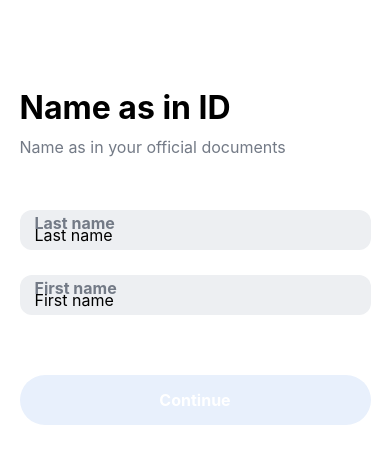
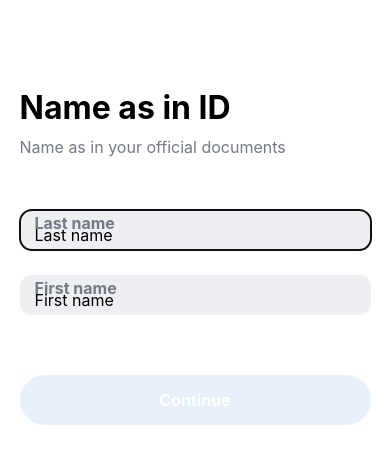
Before and after one commit to Matsuel/revolut-app, a React Native app: screen /Names in a window 390 px wide. Shown: the top 464 px of the page. Built offline with nearby package versions, Linux system fonts and the light colour scheme.

Commit message:
add auto focus

```diff
--- a/src/Screens/CodeConfirmation/CodeConfirmation.tsx
+++ b/src/Screens/CodeConfirmation/CodeConfirmation.tsx
@@ -15,6 +15,8 @@ interface Props {
 const CodeConfirmation = ({ navigation, route }: Props) => {
 
     const { dial_code, phone_number, code } = route.params;
+
+    console.log(code, "code");
 
     const inputs = useRef<any[]>([]);
 
--- a/src/Screens/Names/Names.tsx
+++ b/src/Screens/Names/Names.tsx
@@ -51,8 +51,8 @@ const Names = ({ navigation }: any) => {
             <View style={styles.form}>
 
                 {buttons.map((button, index) => (
-                    <View style={styles.inputContainer} key={index}>
-                        <TextInput style={styles.input} placeholder={button.title} value={button.value} onChangeText={(text) => button.onChangeText(text)} />
+                    <View style={styles.inputContainer} key={button.title}>
+                        <TextInput style={styles.input} placeholder={button.title} value={button.value} onChangeText={(text) => button.onChangeText(text)} autoFocus={index===0} />
                         <Text style={styles.label}>
                             {button.title}
                         </Text>
```
